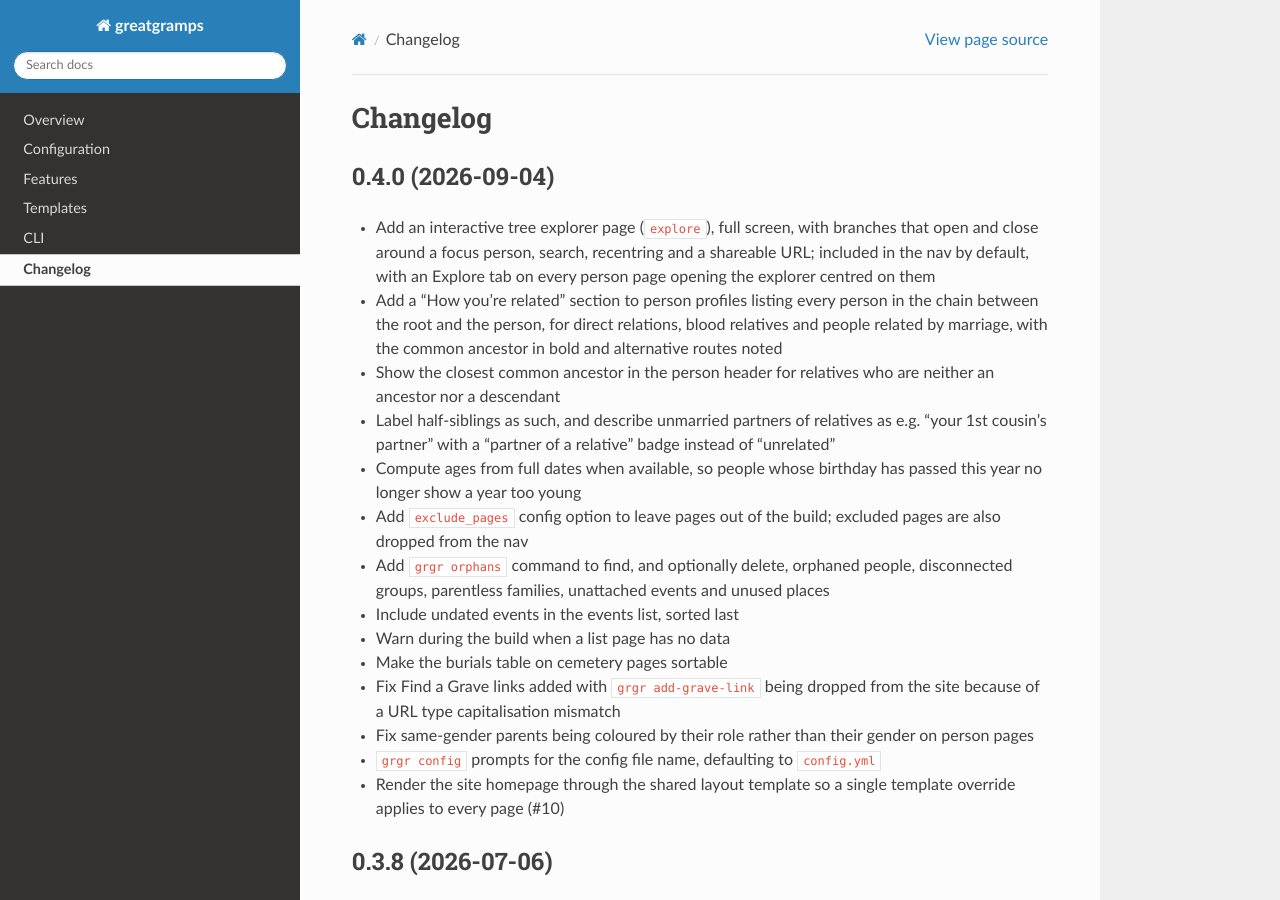
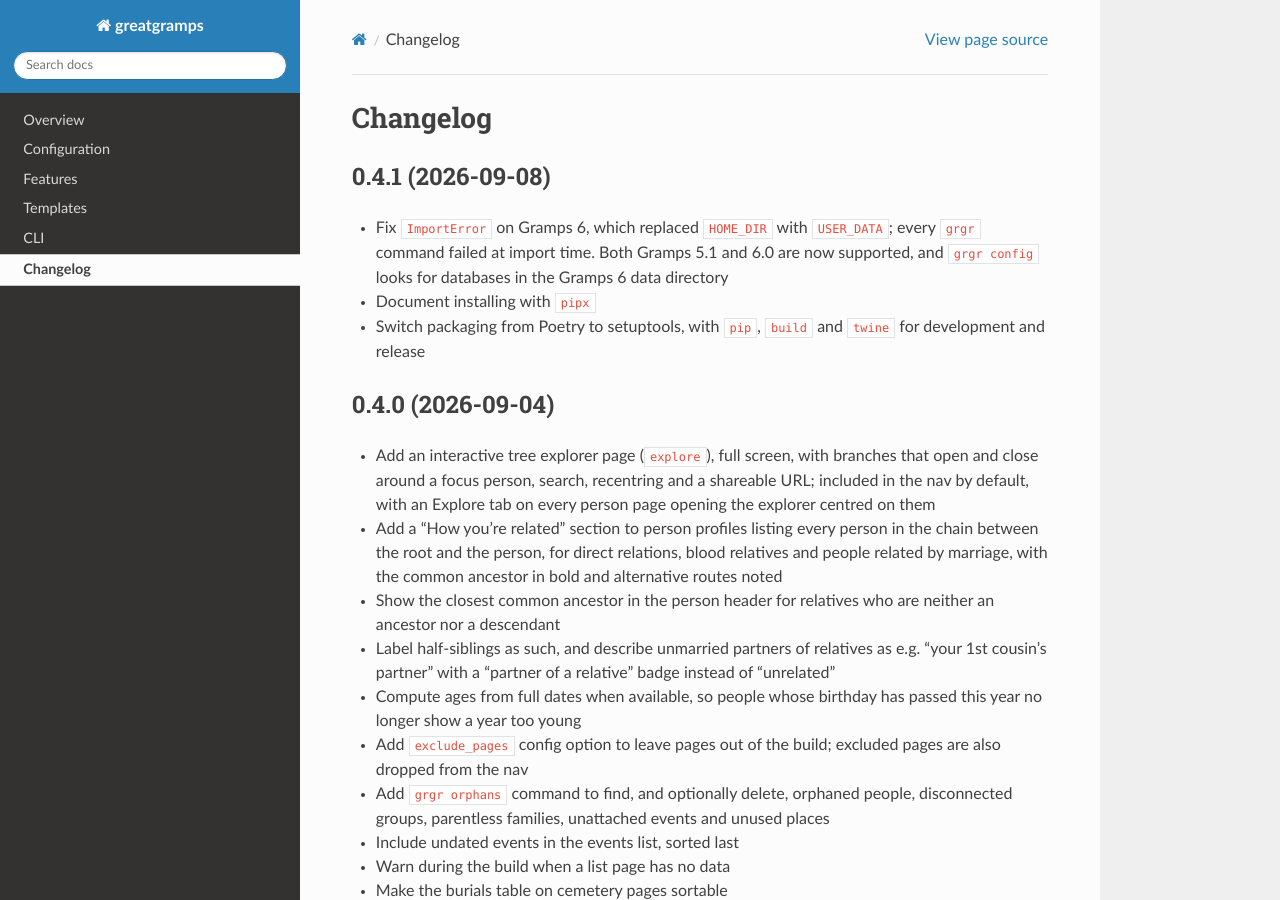
Before and after one commit to bennuttall/greatgramps, a Sphinx documentation site: the page built from docs/changelog/index.rst, in a window 1280 px wide and 900 px high. Built offline with Sphinx 7.4.7 and the Read the Docs theme 3.1.0, drawn with Linux system fonts in a browser that asks for light colours; pages that are not in the unit, such as notebooks, are missing from menus.

Commit message:
Release 0.4.1
Co-Authored-By: Claude Fable 5.1 <noreply@anthropic.com>

```diff
--- a/docs/changelog/index.rst
+++ b/docs/changelog/index.rst
@@ -1,6 +1,16 @@
 =========
 Changelog
 =========
+
+0.4.1 (2026-09-08)
+==================
+
+* Fix ``ImportError`` on Gramps 6, which replaced ``HOME_DIR`` with ``USER_DATA``; every ``grgr``
+  command failed at import time. Both Gramps 5.1 and 6.0 are now supported, and ``grgr config``
+  looks for databases in the Gramps 6 data directory
+* Document installing with ``pipx``
+* Switch packaging from Poetry to setuptools, with ``pip``, ``build`` and ``twine`` for development
+  and release
 
 0.4.0 (2026-09-04)
 ==================
--- a/docs/conf.py
+++ b/docs/conf.py
@@ -1,7 +1,7 @@
 from datetime import datetime
 
 
-greatgramps_version = "0.4.0"
+greatgramps_version = "0.4.1"
 
 project = "greatgramps"
 version = greatgramps_version
--- a/pyproject.toml
+++ b/pyproject.toml
@@ -1,6 +1,6 @@
 [project]
 name = "greatgramps"
-version = "0.4.0"
+version = "0.4.1"
 description = "Family tree static site generator for Gramps databases"
 authors = [
     { name = "Ben Nuttall", email = "ben@bennuttall.com" }
```
